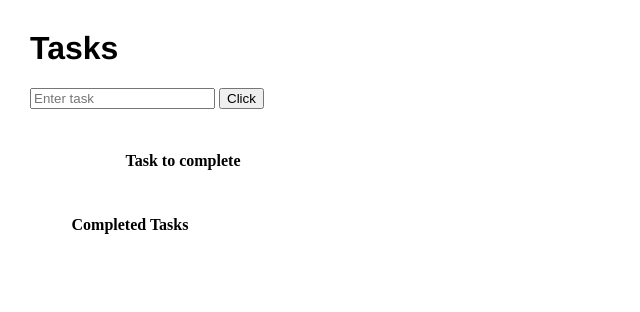
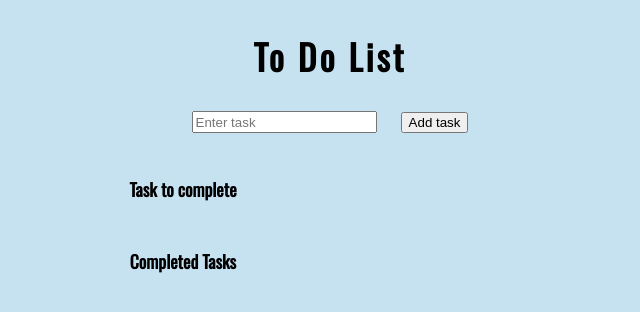
Before and after one commit to mikep79/to-do-app, a website: page public/views/index.html in a window 1280 px wide. Shown: the whole page, without its empty margins (0-640 px from the left). Drawn offline with nearby package versions, Linux system fonts and the light colour scheme; files that its build step writes are made by us from their sources; no server answers; files whose address does not match are found by name.

Commit message:
added styling

```diff
--- a/public/scripts/client.js
+++ b/public/scripts/client.js
@@ -21,6 +21,10 @@ function getList() {
 
 function addTask() {
     var $task = $('#taskIn').val();
+    if ($task === '') {
+        alert('Please enter a task.');
+        return;
+    }
     $('#taskIn').val('');
     $.ajax({
         method: 'POST',
@@ -77,7 +81,7 @@ function completeTask() {
 } // end completeTask funct
 
 function deleteTask() {              // send id of task to be deleted to server
-    var confirmed = confirm('Are you sure you want to delete this item?');  //returns boolean
+    var confirmed = confirm('Are you sure you want to delete this task?');  //returns boolean
     if (confirmed) {
         var taskId = $(this).data('id');     // grab id of deleted button/row, store as INT
         $.ajax({
--- a/public/styles/main.css
+++ b/public/styles/main.css
@@ -1,8 +1,21 @@
 body {
     margin: 30px;
+    font-family: Oswald, arial, serif;
+    font-size: 110%;
+    width: 600px;
+    background-color: rgba(134, 193, 225, 0.47)
 }
+
+header {
+    text-align: center;
+}
+
 h1 {
-    font-family: helvetica, serif, arial;
+    letter-spacing: 3px;
+}
+
+#taskIn {
+    height: 16px;
 }
 
 .dataField {
@@ -13,12 +26,30 @@ h1 {
 
 .unfinished {
     background-color: #D4C7C7;
+    border-style: solid;
+    border-width: 1px;
 }
 
 .completed {
     background-color: #928686;
+    border-style: solid;
+    border-width: 1px;
 }
 
-#col1 {
+.col {
     width: 300px;
 }
+
+#submitButton {
+    margin-left: 20px;
+}
+
+.deleteButton {
+    margin-left: 20px;
+    margin-right: 20px;
+}
+
+.completeButton {
+    margin-left: 20px;
+    margin-right: 0px;
+}
--- a/public/views/index.html
+++ b/public/views/index.html
@@ -5,38 +5,39 @@
     <meta charset="UTF-8">
     <meta name="viewport" content="width=device-width, initial-scale=1.0">
     <meta http-equiv="X-UA-Compatible" content="ie=edge">
-    <title>Tasks</title>
+    <title>To Do List</title>
     <script src="./vendors/jquery-3.2.1.min.js"></script>
     <script src="./scripts/client.js"></script>
+    <link href="https://fonts.googleapis.com/css?family=Oswald" rel="stylesheet">
     <link href="./styles/main.css" rel="stylesheet" type="text/css">
 </head>
 
 <body>
-    <h1>Tasks</h1>
-    <main>
+    <header>
+        <h1>To Do List</h1>
         <section id="field">
             <input type="text" id="taskIn" placeholder="Enter task">
-            <button id="submitButton">Click</button>
+            <button id="submitButton">Add task</button>
         </section>
-        <section >
+    </header>
+    <main>
+        <section>
             <table class="dataField">
                 <tableHeader>
-                    <th id="col1">Task to complete</th>
+                    <th class="col">Task to complete</th>
                 </tableHeader>
                 <tbody id="container">
                 </tbody>
             </table>
-
         </section>
-        <section >
+        <section>
             <table class="dataField">
                 <tableHeader>
-                    <th id="col2">Completed Tasks</th>
+                    <th class="col">Completed Tasks</th>
                 </tableHeader>
                 <tbody id="container2">
                 </tbody>
             </table>
-
         </section>
     </main>
 </body>
```
Also changed, not shown: README.md.
